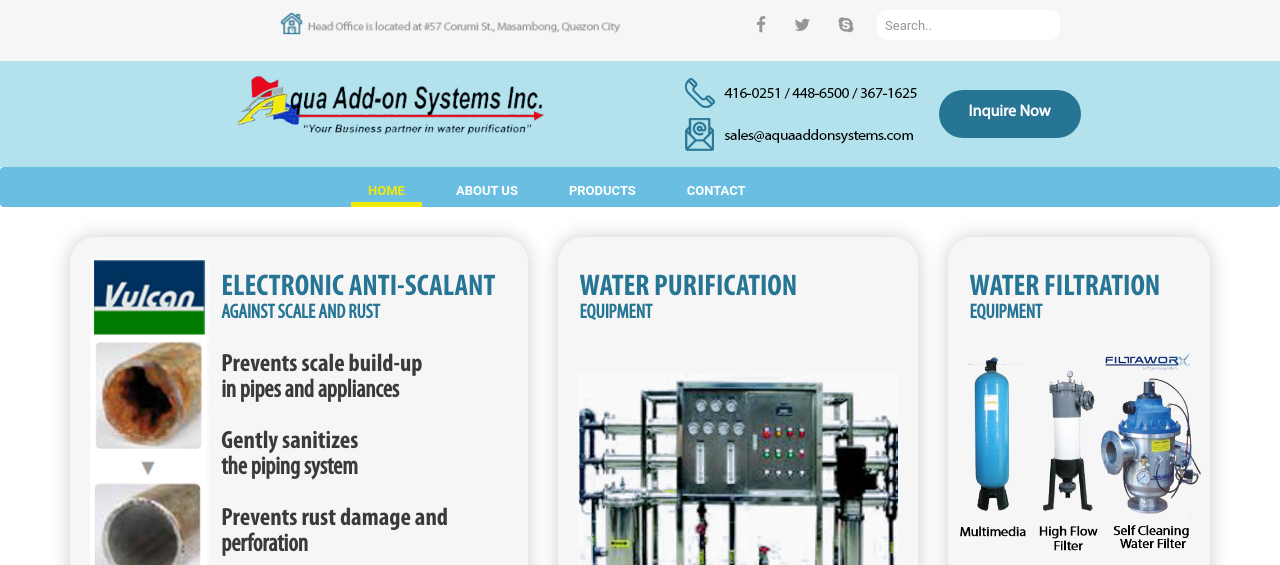
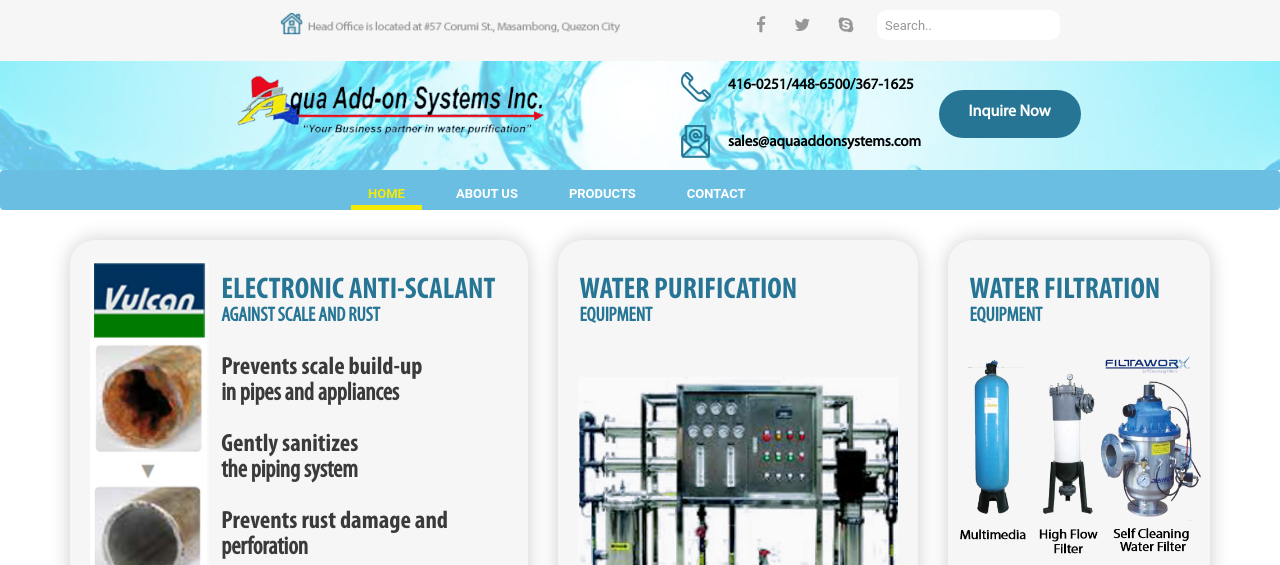
Before and after one commit to wnoveno/aqua, a plain HTML site: page index.html in a window 1280 px wide. Shown: the top 565 px of the page. Drawn offline with Linux system fonts and the light colour scheme.

Commit message:
Updated banner and banner email

```diff
--- a/css/container-layout.css
+++ b/css/container-layout.css
@@ -141,3 +141,8 @@
 		height:50%;
 	}
 }*/
+
+
+ a.mailer_link:hover{
+	color:blue;
+}
--- a/index.html
+++ b/index.html
@@ -54,7 +54,7 @@
     </aside>
 
     <!-- Header -->
-    <aside class="" style="background-color: #b3e2ec">
+    <aside class="" style="background-image: url('img/Header_backdrop.jpg'); background-size: auto; background-repeat: no-repeat; background-size: 100%; background-position: center;">
         <!-- <div class="container"> -->
             <div class="row">
                 <div class="col-lg-12">
@@ -66,7 +66,29 @@
                     </div>
 
                     <div class="col-md-3">
-                        <img class="featurette-image img-responsive center-block" src="img/Contact_details.jpg" height="300px" style="margin-top:10px; margin-bottom:10px">
+                        <!-- <img class="featurette-image img-responsive center-block" src="img/Contact_details.png" height="300px" style="margin-top:10px; margin-bottom:10px"> -->
+                        <table align="center">
+                            <tr>
+                                <td>
+                                    <img class="featurette-image img-responsive center-block" src="img/phone_img.png" height="300px" style="margin-top:10px; margin-bottom:10px; margin-right:15px">
+
+                                </td>
+                                <td>
+                                    <label style="font-family:MyriadPro Regular; font-size:15px; color:#000000">416-0251/448-6500/367-1625</label>
+                                </td>
+                            </tr>
+                            <tr>
+                                <td>
+                                    <img class="featurette-image img-responsive center-block" src="img/mail_img.png" height="300px" style="margin-top:10px; margin-bottom:10px; margin-right:15px">
+
+                                </td>
+                                <td>
+                                    <a href="mailto:sales@aquaaddonsystems.com" class="mailer_link" style="font-family:MyriadPro Regular; font-size:15px;">
+                                           <b>sales@aquaaddonsystems.com</b>
+                                    </a>
+                                </td>
+                            </tr>
+                        </table>
                     </div>
 
                     <div class="col-md-2" style="margin-left:-3%; margin-top:25px">
```
Also changed, not shown: img/Contact_details.png (added), img/Header_backdrop.jpg (added), img/Header_backdrop_2.jpg (added), img/mail_img.png (added), img/phone_img.png (added).
